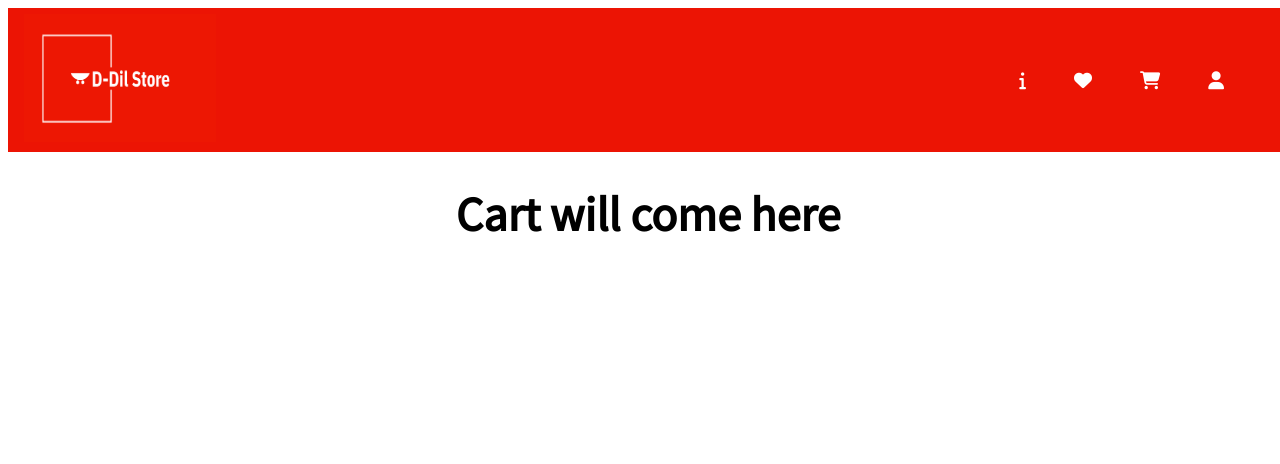
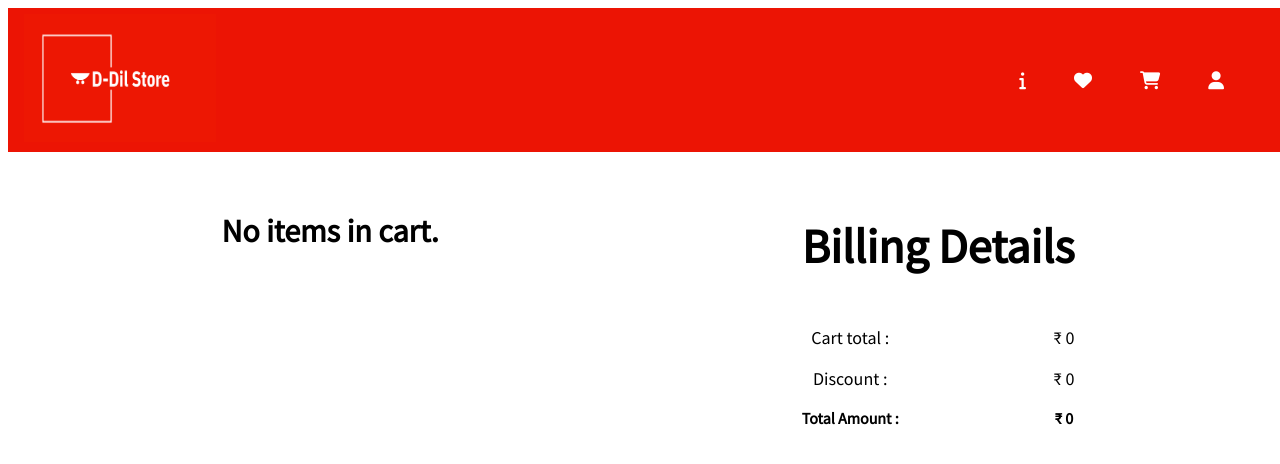
Before and after one commit to haachico/D-Dil-Store, a React (Create React App) app: page /cart in a window 1280 px wide. Shown: the top 464 px of the page. Built offline with nearby package versions, Linux system fonts and the light colour scheme.

Commit message:
Added to cart page

```diff
--- a/src/Components/WishlistCard.jsx
+++ b/src/Components/CartCard.jsx
@@ -1,16 +1,8 @@
-import { useState, useContext } from "react";
-import { Link, useLocation } from "react-router-dom";
+import { useContext } from "react";
 
 import { Context } from "..";
 
-const WishlistCard = ({
-  img,
-  id,
-  title,
-  rating,
-  price,
-  discountPercentage,
-}) => {
+const CartCard = ({ img, id, title, rating, price, discountPercentage }) => {
   const {
     cartItems,
     wishlistItems,
@@ -56,8 +48,6 @@ const WishlistCard = ({
     }
   };
 
-  let location = useLocation();
-
   return (
     <div className="product--card">
       <div className="product--icons">
@@ -84,15 +74,8 @@ const WishlistCard = ({
         {""}
         {rating} (5)
       </p>
-      <Link
-        to={`/products/${id}`}
-        state={{ from: location }}
-        className="viewDetails--btn"
-      >
-        View Details
-      </Link>
     </div>
   );
 };
 
-export default WishlistCard;
+export default CartCard;
--- a/src/Pages/Cart.jsx
+++ b/src/Pages/Cart.jsx
@@ -1,7 +1,56 @@
+import { useContext } from "react";
+
+import { Context } from "..";
+import CartCard from "../Components/CartCard";
+
 const Cart = () => {
+  const { cartItems } = useContext(Context);
+
+  console.log(cartItems, "CART ITEMS");
+
+  const cartTotal = cartItems.reduce((acc, curr) => acc + curr.price * 70, 0);
+
+  const totalDiscount = cartItems.reduce(
+    (acc, curr) => acc + (curr.discountPercentage / 100) * curr.price * 70,
+    0
+  );
+
+  console.log(cartTotal, "CART TOTAL");
+  console.log(totalDiscount, "TOTAL DISCOUNT");
   return (
-    <div>
-      <h1>Cart will come here</h1>
+    <div className="cart--page">
+      {cartItems.length === 0 ? (
+        <h2>No items in cart.</h2>
+      ) : (
+        <div className="cart--items">
+          {cartItems.map((product) => (
+            <CartCard
+              id={product.id}
+              title={product.title}
+              img={product.thumbnail}
+              rating={product.rating}
+              price={product.price}
+              key={product.id}
+              discountPercentage={product.discountPercentage}
+            />
+          ))}
+        </div>
+      )}
+      <div>
+        <h1>Billing Details</h1>
+        <div className="billing--details">
+          <div>
+            <p>Cart total : </p>
+            <p>Discount : </p>
+            <h3>Total Amount : </h3>
+          </div>
+          <div>
+            <p> ₹ {cartTotal}</p>
+            <p> ₹ {Math.round(totalDiscount)}</p>
+            <h3> ₹ {cartTotal - Math.round(totalDiscount)}</h3>
+          </div>
+        </div>
+      </div>
     </div>
   );
 };
--- a/src/Pages/Wishlist.jsx
+++ b/src/Pages/Wishlist.jsx
@@ -1,14 +1,17 @@
 import { useContext } from "react";
 
 import { Context } from "..";
-import WishlistCard from "../Components/WishlistCard";
+import ProductCard from "../Components/ProductCard";
 
 const Wishlist = () => {
   const { wishlistItems } = useContext(Context);
-  return (
+  return wishlistItems.length === 0 ? (
+    <h2>No items in wishlist.</h2>
+  ) : (
     <div className="wishlist--items">
+      <h3>My Wishlist : {wishlistItems.length}</h3>
       {wishlistItems.map((product) => (
-        <WishlistCard
+        <ProductCard
           img={product.thumbnail}
           id={product.id}
           title={product.title}
--- a/src/styles.css
+++ b/src/styles.css
@@ -289,6 +289,24 @@ h3 {
   grid-template-columns: repeat(2, 1fr);
 }
 
+.cart--page {
+  display: flex;
+  flex-direction: column;
+  justify-content: center;
+  align-items: center;
+  margin: 2rem;
+}
+
+.billing--details {
+  display: flex;
+  justify-content: space-between;
+  margin-top: 2rem;
+}
+
+.billing--details p {
+  font-size: 15px;
+}
+
 /* Styles for tablets (portrait) and up */
 @media screen and (min-width: 768px) {
   h1 {
@@ -481,4 +499,20 @@ h3 {
     margin: 5px;
     font-size: 1rem;
   }
+  .cart--page {
+    display: flex;
+    flex-direction: row;
+    align-items: flex-start;
+    justify-content: space-around;
+    margin: 2rem;
+  }
+  .billing--details {
+    display: flex;
+    justify-content: space-between;
+    font-size: 15px;
+  }
+
+  .billing--details p {
+    font-size: 18px;
+  }
 }
```
